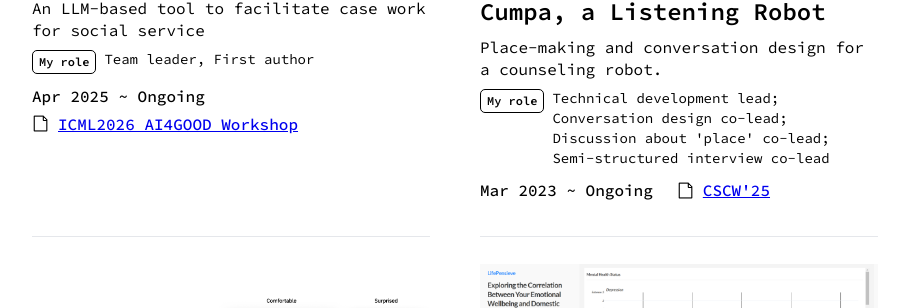
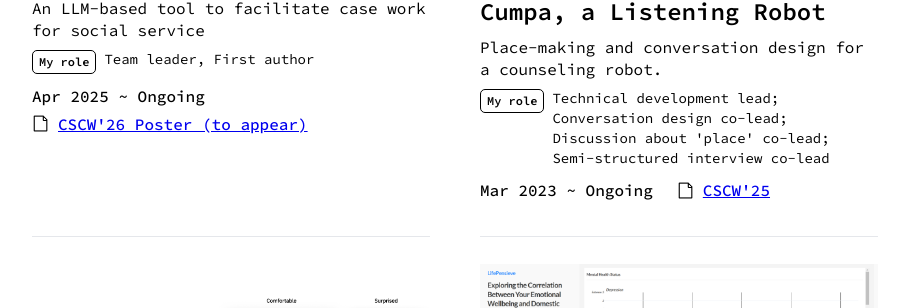
Before and after one commit to eunkiyomi/eunkiyomi.github.io, a Jekyll site: the page built from projects.md, in a window 1280 px wide and 900 px high, scrolled down 425 px. Shown: the part 146-454 px from the top of the window, without its empty margins (140-1045 px from the left). Built offline with Jekyll 4.4.1, drawn with Linux system fonts in a browser that asks for light colours.

Commit message:
Update Care Fish project with CSCW'26 poster paper
Replace ICML workshop link with the CSCW'26 poster author version PDF,
labeled as to appear.

Co-Authored-By: Claude Fable 5 <noreply@anthropic.com>
Claude-Session: https://claude.ai/code/session_018xz3k5dWWCR51pJbZD1viH

```diff
--- a/_data/projects.yml
+++ b/_data/projects.yml
@@ -9,9 +9,9 @@ entries:
     role: Team leader, First author
     time: Apr 2025 ~ Ongoing
     links:
-      - href: https://openreview.net/forum?id=i9LSnW2F8o
+      - href: /assets/docs/26-cscw-poster-care-fish.pdf
         type: paper
-        label: ICML2026 AI4GOOD Workshop
+        label: CSCW'26 Poster (to appear)
   - title: Cumpa, a Listening Robot
     img: /assets/img/cumpa.png
     description: Place-making and conversation design for a counseling robot.
```
Also changed, not shown: 1 other file.
